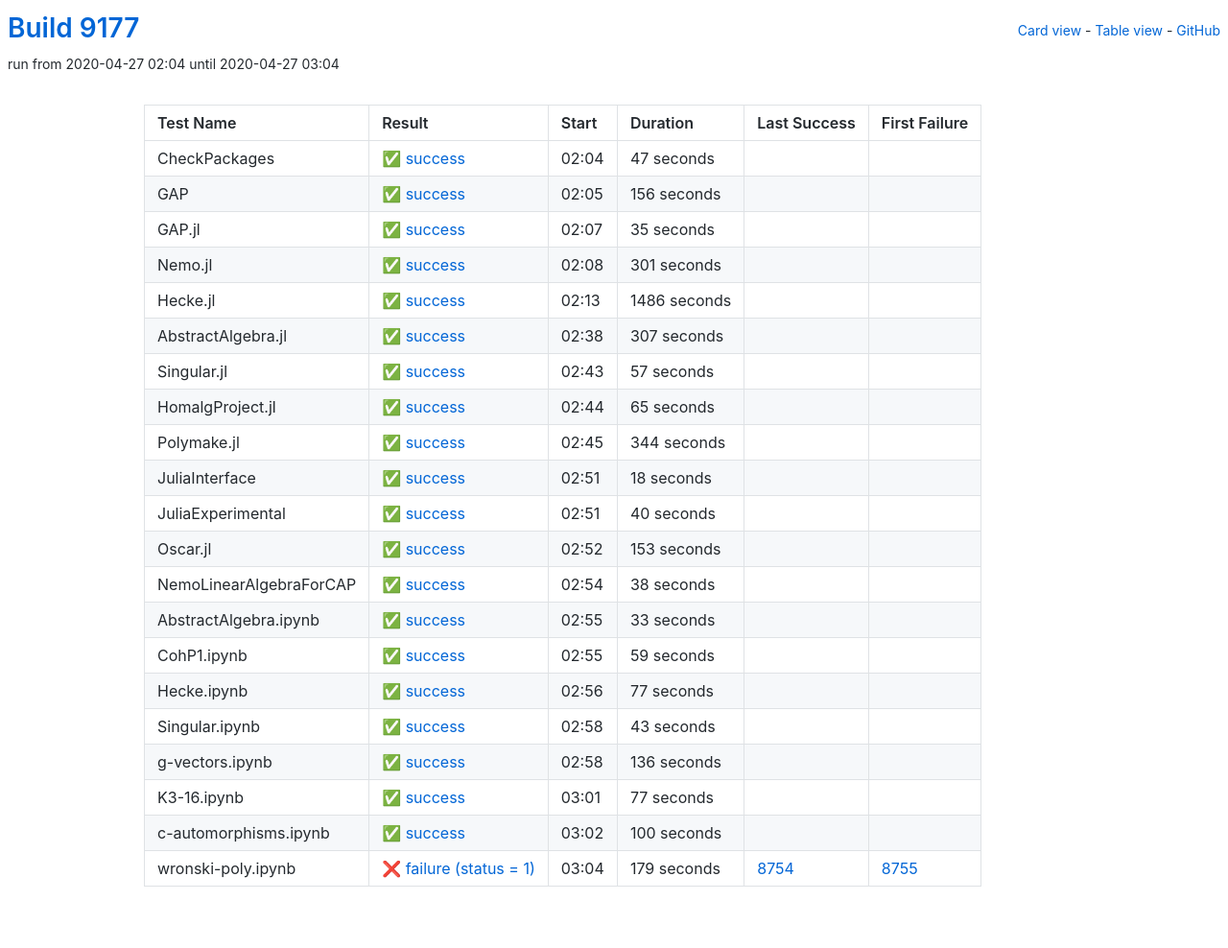
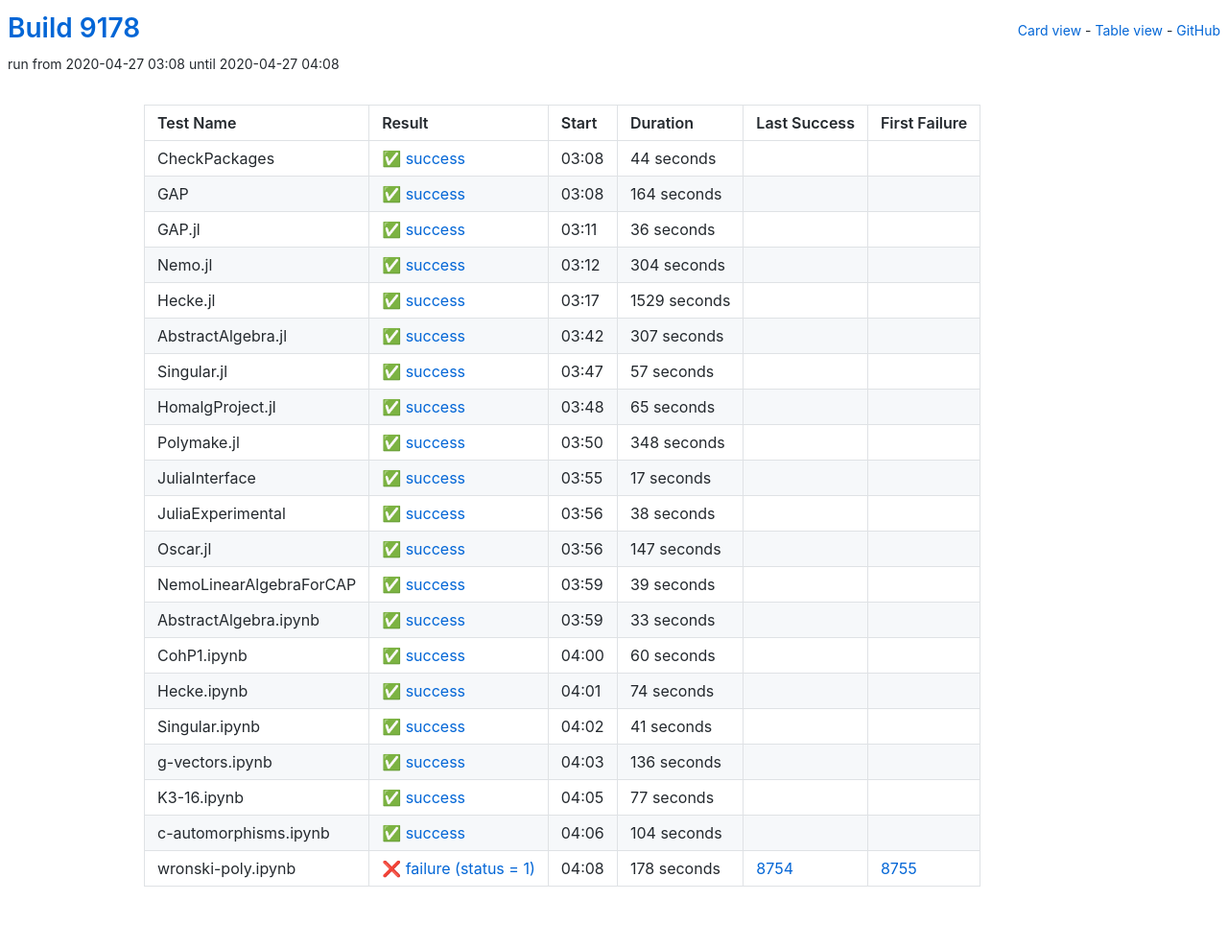
Before and after one commit to oscar-system/oscar-ci-status, a Jekyll site: the page built from table.html, in a window 1280 px wide. Shown: the whole page at 96% size. Built offline with Jekyll 4.4.1, drawn with Linux system fonts in a browser that asks for light colours.

Commit message:
Build 9178

```diff
--- a/_data/ci.yml
+++ b/_data/ci.yml
@@ -1,60 +1,60 @@
-build: 9177
-build_url: https://oscarci.mathematik.uni-kl.de/job/oscar/9177/
+build: 9178
+build_url: https://oscarci.mathematik.uni-kl.de/job/oscar/9178/
 job: oscar
 tests:
-- duration: 47
+- duration: 44
   exitcode: 0
   first_failure: false
   first_failure_url: null
   last_success: false
   last_success_url: null
-  log: https://oscarci.mathematik.uni-kl.de/job/oscar/9177/artifact/logs/build-9177/CheckPackages.log
+  log: https://oscarci.mathematik.uni-kl.de/job/oscar/9178/artifact/logs/build-9178/CheckPackages.log
   name: CheckPackages
-  start: 2020-04-27 02:04
+  start: 2020-04-27 03:08
   status: success
   success: true
-- duration: 156
+- duration: 164
   exitcode: 0
   first_failure: false
   first_failure_url: null
   last_success: false
   last_success_url: null
-  log: https://oscarci.mathematik.uni-kl.de/job/oscar/9177/artifact/logs/build-9177/GAP.log
+  log: https://oscarci.mathematik.uni-kl.de/job/oscar/9178/artifact/logs/build-9178/GAP.log
   name: GAP
-  start: 2020-04-27 02:05
+  start: 2020-04-27 03:08
   status: success
   success: true
-- duration: 35
+- duration: 36
   exitcode: 0
   first_failure: false
   first_failure_url: null
   last_success: false
   last_success_url: null
-  log: https://oscarci.mathematik.uni-kl.de/job/oscar/9177/artifact/logs/build-9177/GAP.jl.log
+  log: https://oscarci.mathematik.uni-kl.de/job/oscar/9178/artifact/logs/build-9178/GAP.jl.log
   name: GAP.jl
-  start: 2020-04-27 02:07
+  start: 2020-04-27 03:11
   status: success
   success: true
-- duration: 301
+- duration: 304
   exitcode: 0
   first_failure: false
   first_failure_url: null
   last_success: false
   last_success_url: null
-  log: https://oscarci.mathematik.uni-kl.de/job/oscar/9177/artifact/logs/build-9177/Nemo.jl.log
+  log: https://oscarci.mathematik.uni-kl.de/job/oscar/9178/artifact/logs/build-9178/Nemo.jl.log
   name: Nemo.jl
-  start: 2020-04-27 02:08
+  start: 2020-04-27 03:12
   status: success
   success: true
-- duration: 1486
+- duration: 1529
   exitcode: 0
   first_failure: false
   first_failure_url: null
   last_success: false
   last_success_url: null
-  log: https://oscarci.mathematik.uni-kl.de/job/oscar/9177/artifact/logs/build-9177/Hecke.jl.log
+  log: https://oscarci.mathematik.uni-kl.de/job/oscar/9178/artifact/logs/build-9178/Hecke.jl.log
   name: Hecke.jl
-  start: 2020-04-27 02:13
+  start: 2020-04-27 03:17
   status: success
   success: true
 - duration: 307
@@ -63,9 +63,9 @@
   first_failure_url: null
   last_success: false
   last_success_url: null
-  log: https://oscarci.mathematik.uni-kl.de/job/oscar/9177/artifact/logs/build-9177/AbstractAlgebra.jl.log
+  log: https://oscarci.mathematik.uni-kl.de/job/oscar/9178/artifact/logs/build-9178/AbstractAlgebra.jl.log
   name: AbstractAlgebra.jl
-  start: 2020-04-27 02:38
+  start: 2020-04-27 03:42
   status: success
   success: true
 - duration: 57
@@ -74,9 +74,9 @@
   first_failure_url: null
   last_success: false
   last_success_url: null
-  log: https://oscarci.mathematik.uni-kl.de/job/oscar/9177/artifact/logs/build-9177/Singular.jl.log
+  log: https://oscarci.mathematik.uni-kl.de/job/oscar/9178/artifact/logs/build-9178/Singular.jl.log
   name: Singular.jl
-  start: 2020-04-27 02:43
+  start: 2020-04-27 03:47
   status: success
   success: true
 - duration: 65
@@ -85,53 +85,31 @@
   first_failure_url: null
   last_success: false
   last_success_url: null
-  log: https://oscarci.mathematik.uni-kl.de/job/oscar/9177/artifact/logs/build-9177/HomalgProject.jl.log
+  log: https://oscarci.mathematik.uni-kl.de/job/oscar/9178/artifact/logs/build-9178/HomalgProject.jl.log
   name: HomalgProject.jl
-  start: 2020-04-27 02:44
+  start: 2020-04-27 03:48
   status: success
   success: true
-- duration: 344
+- duration: 348
   exitcode: 0
   first_failure: false
   first_failure_url: null
   last_success: false
   last_success_url: null
-  log: https://oscarci.mathematik.uni-kl.de/job/oscar/9177/artifact/logs/build-9177/Polymake.jl.log
+  log: https://oscarci.mathematik.uni-kl.de/job/oscar/9178/artifact/logs/build-9178/Polymake.jl.log
   name: Polymake.jl
-  start: 2020-04-27 02:45
+  start: 2020-04-27 03:50
   status: success
   success: true
-- duration: 18
+- duration: 17
   exitcode: 0
   first_failure: false
   first_failure_url: null
   last_success: false
   last_success_url: null
-  log: https://oscarci.mathematik.uni-kl.de/job/oscar/9177/artifact/logs/build-9177/JuliaInterface.log
+  log: https://oscarci.mathematik.uni-kl.de/job/oscar/9178/artifact/logs/build-9178/JuliaInterface.log
   name: JuliaInterface
-  start: 2020-04-27 02:51
-  status: success
-  success: true
-- duration: 40
-  exitcode: 0
-  first_failure: false
-  first_failure_url: null
-  last_success: false
-  last_success_url: null
-  log: https://oscarci.mathematik.uni-kl.de/job/oscar/9177/artifact/logs/build-9177/JuliaExperimental.log
-  name: JuliaExperimental
-  start: 2020-04-27 02:51
-  status: success
-  success: true
-- duration: 153
-  exitcode: 0
-  first_failure: false
-  first_failure_url: null
-  last_success: false
-  last_success_url: null
-  log: https://oscarci.mathematik.uni-kl.de/job/oscar/9177/artifact/logs/build-9177/Oscar.jl.log
-  name: Oscar.jl
-  start: 2020-04-27 02:52
+  start: 2020-04-27 03:55
   status: success
   success: true
 - duration: 38
@@ -140,9 +118,31 @@
   first_failure_url: null
   last_success: false
   last_success_url: null
-  log: https://oscarci.mathematik.uni-kl.de/job/oscar/9177/artifact/logs/build-9177/NemoLinearAlgebraForCAP.log
+  log: https://oscarci.mathematik.uni-kl.de/job/oscar/9178/artifact/logs/build-9178/JuliaExperimental.log
+  name: JuliaExperimental
+  start: 2020-04-27 03:56
+  status: success
+  success: true
+- duration: 147
+  exitcode: 0
+  first_failure: false
+  first_failure_url: null
+  last_success: false
+  last_success_url: null
+  log: https://oscarci.mathematik.uni-kl.de/job/oscar/9178/artifact/logs/build-9178/Oscar.jl.log
+  name: Oscar.jl
+  start: 2020-04-27 03:56
+  status: success
+  success: true
+- duration: 39
+  exitcode: 0
+  first_failure: false
+  first_failure_url: null
+  last_success: false
+  last_success_url: null
+  log: https://oscarci.mathematik.uni-kl.de/job/oscar/9178/artifact/logs/build-9178/NemoLinearAlgebraForCAP.log
   name: NemoLinearAlgebraForCAP
-  start: 2020-04-27 02:54
+  start: 2020-04-27 03:59
   status: success
   success: true
 - duration: 33
@@ -151,20 +151,53 @@
   first_failure_url: null
   last_success: false
   last_success_url: null
-  log: https://oscarci.mathematik.uni-kl.de/job/oscar/9177/artifact/logs/build-9177/AbstractAlgebra.ipynb.log
+  log: https://oscarci.mathematik.uni-kl.de/job/oscar/9178/artifact/logs/build-9178/AbstractAlgebra.ipynb.log
   name: AbstractAlgebra.ipynb
-  start: 2020-04-27 02:55
+  start: 2020-04-27 03:59
   status: success
   success: true
-- duration: 59
+- duration: 60
   exitcode: 0
   first_failure: false
   first_failure_url: null
   last_success: false
   last_success_url: null
-  log: https://oscarci.mathematik.uni-kl.de/job/oscar/9177/artifact/logs/build-9177/CohP1.ipynb.log
+  log: https://oscarci.mathematik.uni-kl.de/job/oscar/9178/artifact/logs/build-9178/CohP1.ipynb.log
   name: CohP1.ipynb
-  start: 2020-04-27 02:55
+  start: 2020-04-27 04:00
+  status: success
+  success: true
+- duration: 74
+  exitcode: 0
+  first_failure: false
+  first_failure_url: null
+  last_success: false
+  last_success_url: null
+  log: https://oscarci.mathematik.uni-kl.de/job/oscar/9178/artifact/logs/build-9178/Hecke.ipynb.log
+  name: Hecke.ipynb
+  start: 2020-04-27 04:01
+  status: success
+  success: true
+- duration: 41
+  exitcode: 0
+  first_failure: false
+  first_failure_url: null
+  last_success: false
+  last_success_url: null
+  log: https://oscarci.mathematik.uni-kl.de/job/oscar/9178/artifact/logs/build-9178/Singular.ipynb.log
+  name: Singular.ipynb
+  start: 2020-04-27 04:02
+  status: success
+  success: true
+- duration: 136
+  exitcode: 0
+  first_failure: false
+  first_failure_url: null
+  last_success: false
+  last_success_url: null
+  log: https://oscarci.mathematik.uni-kl.de/job/oscar/9178/artifact/logs/build-9178/g-vectors.ipynb.log
+  name: g-vectors.ipynb
+  start: 2020-04-27 04:03
   status: success
   success: true
 - duration: 77
@@ -173,63 +206,30 @@
   first_failure_url: null
   last_success: false
   last_success_url: null
-  log: https://oscarci.mathematik.uni-kl.de/job/oscar/9177/artifact/logs/build-9177/Hecke.ipynb.log
-  name: Hecke.ipynb
-  start: 2020-04-27 02:56
+  log: https://oscarci.mathematik.uni-kl.de/job/oscar/9178/artifact/logs/build-9178/K3-16.ipynb.log
+  name: K3-16.ipynb
+  start: 2020-04-27 04:05
   status: success
   success: true
-- duration: 43
+- duration: 104
   exitcode: 0
   first_failure: false
   first_failure_url: null
   last_success: false
   last_success_url: null
-  log: https://oscarci.mathematik.uni-kl.de/job/oscar/9177/artifact/logs/build-9177/Singular.ipynb.log
-  name: Singular.ipynb
-  start: 2020-04-27 02:58
+  log: https://oscarci.mathematik.uni-kl.de/job/oscar/9178/artifact/logs/build-9178/c-automorphisms.ipynb.log
+  name: c-automorphisms.ipynb
+  start: 2020-04-27 04:06
   status: success
   success: true
-- duration: 136
-  exitcode: 0
-  first_failure: false
-  first_failure_url: null
-  last_success: false
-  last_success_url: null
-  log: https://oscarci.mathematik.uni-kl.de/job/oscar/9177/artifact/logs/build-9177/g-vectors.ipynb.log
-  name: g-vectors.ipynb
-  start: 2020-04-27 02:58
-  status: success
-  success: true
-- duration: 77
-  exitcode: 0
-  first_failure: false
-  first_failure_url: null
-  last_success: false
-  last_success_url: null
-  log: https://oscarci.mathematik.uni-kl.de/job/oscar/9177/artifact/logs/build-9177/K3-16.ipynb.log
-  name: K3-16.ipynb
-  start: 2020-04-27 03:01
-  status: success
-  success: true
-- duration: 100
-  exitcode: 0
-  first_failure: false
-  first_failure_url: null
-  last_success: false
-  last_success_url: null
-  log: https://oscarci.mathematik.uni-kl.de/job/oscar/9177/artifact/logs/build-9177/c-automorphisms.ipynb.log
-  name: c-automorphisms.ipynb
-  start: 2020-04-27 03:02
-  status: success
-  success: true
-- duration: 179
+- duration: 178
   exitcode: 1
   first_failure: 8755
   first_failure_url: https://oscarci.mathematik.uni-kl.de/job/oscar/8755/
   last_success: 8754
   last_success_url: https://oscarci.mathematik.uni-kl.de/job/oscar/8754/
-  log: https://oscarci.mathematik.uni-kl.de/job/oscar/9177/artifact/logs/build-9177/wronski-poly.ipynb.log
+  log: https://oscarci.mathematik.uni-kl.de/job/oscar/9178/artifact/logs/build-9178/wronski-poly.ipynb.log
   name: wronski-poly.ipynb
-  start: 2020-04-27 03:04
+  start: 2020-04-27 04:08
   status: failure
   success: false
```
Also changed, not shown: README.md.
